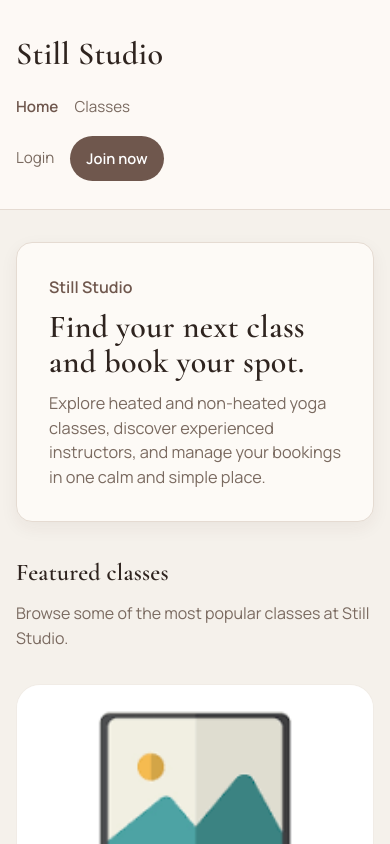
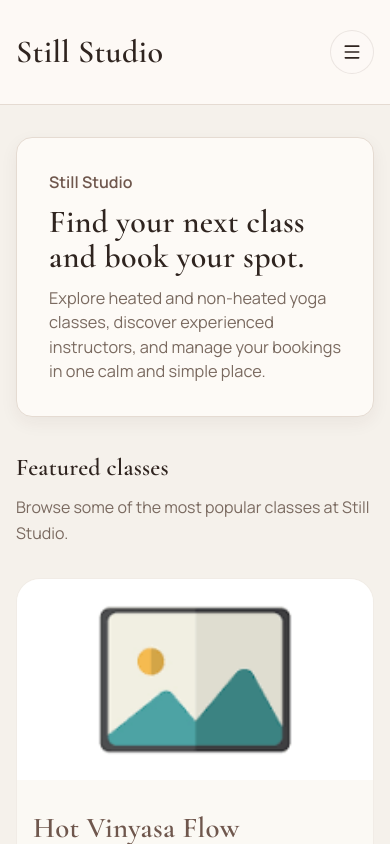
Before and after one commit to JennAnd/yoga-booking-platform, a React (Vite) app: page / in a window 390 px wide. Shown: the top 844 px of the page. Built offline with nearby package versions, Linux system fonts and the light colour scheme.

Commit message:
feat: add responsive mobile navigation menu

```diff
--- a/src/components/layout/Navbar.jsx
+++ b/src/components/layout/Navbar.jsx
@@ -2,37 +2,76 @@
  * Main navigation component.
  * Displays the brand, primary navigation links, and auth actions.
  */
-
+import { useState } from "react";
 import { NavLink } from "react-router-dom";
+import { Menu, X } from "lucide-react";
 
 function Navbar() {
+  const [isMenuOpen, setIsMenuOpen] = useState(false);
+
   const getNavLinkClassName = ({ isActive }) =>
     isActive ? "navbar__link navbar__link--active" : "navbar__link";
 
   const isLoggedIn = false;
 
+  const toggleMenu = () => {
+    setIsMenuOpen((currentState) => !currentState);
+  };
+
+  const closeMenu = () => {
+    setIsMenuOpen(false);
+  };
+
   return (
     <header className="site-header">
       <div className="container">
         <nav className="navbar" aria-label="Main navigation">
+          <div className="navbar__top-row">
             <div className="navbar__left">
-            <NavLink to="/" className="navbar__brand">
+              <NavLink to="/" className="navbar__brand" onClick={closeMenu}>
                 Still Studio
               </NavLink>
             </div>
 
+            <button
+              type="button"
+              className="navbar__menu-toggle"
+              onClick={toggleMenu}
+              aria-expanded={isMenuOpen}
+              aria-label={isMenuOpen ? "Close menu" : "Open menu"}
+            >
+              {isMenuOpen ? <X size={20} /> : <Menu size={20} />}
+            </button>
+          </div>
+
+          <div
+            className={`navbar__menu ${isMenuOpen ? "navbar__menu--open" : ""}`}
+          >
             <div className="navbar__center">
-            <NavLink to="/" className={getNavLinkClassName}>
+              <NavLink
+                to="/"
+                className={getNavLinkClassName}
+                onClick={closeMenu}
+              >
                 Home
               </NavLink>
-            <NavLink to="/classes" className={getNavLinkClassName}>
+              <NavLink
+                to="/classes"
+                className={getNavLinkClassName}
+                onClick={closeMenu}
+              >
                 Classes
               </NavLink>
             </div>
+
             <div className="navbar__right">
               {isLoggedIn ? (
                 <>
-                <NavLink to="/profile" className={getNavLinkClassName}>
+                  <NavLink
+                    to="/profile"
+                    className={getNavLinkClassName}
+                    onClick={closeMenu}
+                  >
                     Profile
                   </NavLink>
                   <button type="button" className="navbar__auth-button">
@@ -41,14 +80,23 @@ function Navbar() {
                 </>
               ) : (
                 <>
-                <NavLink to="/login" className={getNavLinkClassName}>
+                  <NavLink
+                    to="/login"
+                    className={getNavLinkClassName}
+                    onClick={closeMenu}
+                  >
                     Login
                   </NavLink>
-                <NavLink to="/register" className="navbar__cta">
+                  <NavLink
+                    to="/register"
+                    className="navbar__cta"
+                    onClick={closeMenu}
+                  >
                     Join now
                   </NavLink>
                 </>
               )}
+            </div>
           </div>
         </nav>
       </div>
--- a/src/index.css
+++ b/src/index.css
@@ -150,10 +150,21 @@ a {
 
 .navbar {
   display: grid;
-  grid-template-columns: 1fr auto 1fr;
-  align-items: center;
   gap: var(--space-4);
   min-height: 72px;
+}
+
+.navbar__top-row {
+  display: flex;
+  align-items: center;
+  justify-content: space-between;
+  gap: var(--space-4);
+  min-height: 72px;
+}
+
+.navbar__menu {
+  display: grid;
+  gap: var(--space-4);
 }
 
 .navbar__left,
@@ -164,12 +175,9 @@ a {
   gap: var(--space-4);
 }
 
-.navbar__center {
-  justify-content: center;
-}
-
+.navbar__center,
 .navbar__right {
-  justify-content: flex-end;
+  flex-wrap: wrap;
 }
 
 .navbar__brand {
@@ -230,6 +238,24 @@ a {
 .navbar__cta:focus-visible {
   background-color: var(--color-primary);
   transform: translateY(-1px);
+}
+
+.navbar__menu-toggle {
+  display: inline-flex;
+  align-items: center;
+  justify-content: center;
+  width: 44px;
+  height: 44px;
+  border: 1px solid rgba(111, 87, 77, 0.12);
+  border-radius: 999px;
+  background-color: rgba(253, 250, 246, 0.88);
+  color: var(--color-text);
+  cursor: pointer;
+}
+
+.navbar__menu-toggle:hover,
+.navbar__menu-toggle:focus-visible {
+  border-color: rgba(111, 87, 77, 0.24);
 }
 
 /* ---------------------------------- */
@@ -549,6 +575,36 @@ a {
 }
 
 @media (min-width: 900px) {
+  .navbar {
+    grid-template-columns: 1fr auto 1fr;
+    align-items: center;
+    min-height: 72px;
+  }
+
+  .navbar__top-row {
+    display: contents;
+  }
+
+  .navbar__menu {
+    display: contents;
+  }
+
+  .navbar__left {
+    justify-content: flex-start;
+  }
+
+  .navbar__center {
+    justify-content: center;
+  }
+
+  .navbar__right {
+    justify-content: flex-end;
+  }
+
+  .navbar__menu-toggle {
+    display: none;
+  }
+
   .class-details {
     grid-template-columns: 1.1fr 1fr;
     align-items: start;
@@ -560,16 +616,24 @@ a {
   }
 }
 
-@media (max-width: 900px) {
-  .navbar {
-    grid-template-columns: 1fr;
-    justify-items: start;
-    padding: var(--space-3) 0;
+@media (max-width: 899px) {
+  .navbar__menu {
+    display: none;
+    padding-bottom: var(--space-4);
+  }
+
+  .navbar__menu--open {
+    display: grid;
   }
 
   .navbar__center,
   .navbar__right {
-    justify-content: flex-start;
-    flex-wrap: wrap;
+    flex-direction: column;
+    align-items: flex-start;
+    gap: var(--space-3);
+  }
+
+  .navbar__cta {
+    width: fit-content;
   }
 }
```
Lines whose indentation alone changed are shown as unchanged.
